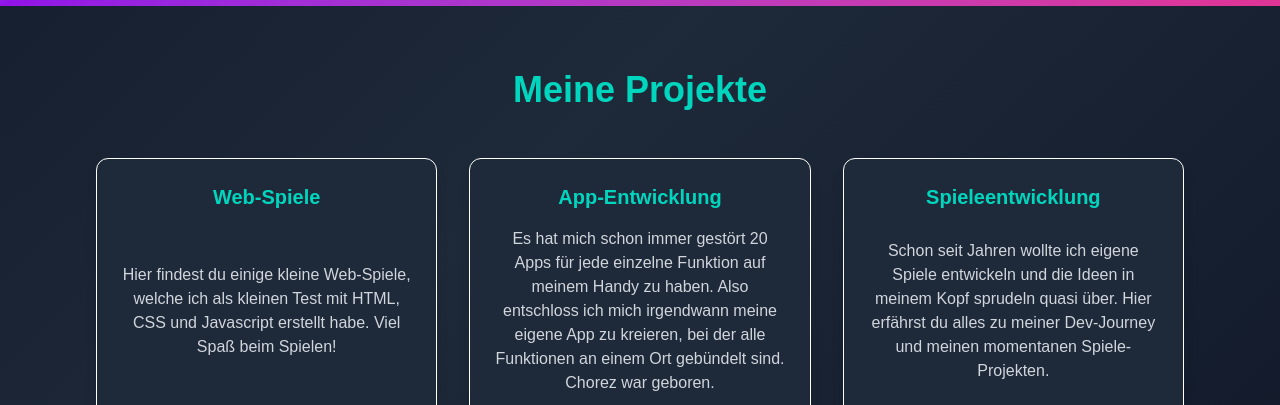
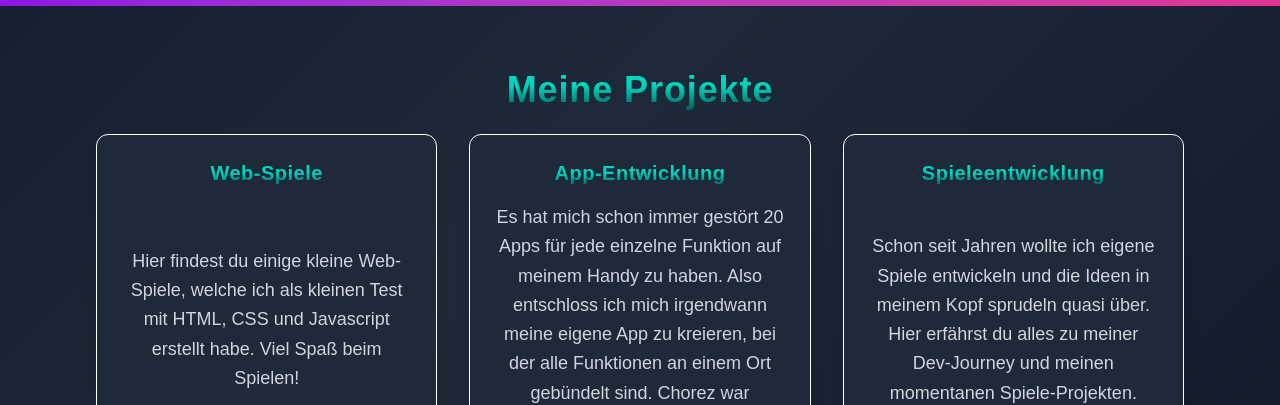
Before and after one commit to PlaywithK/PlaywithKde, a Next.js app: page /de in a window 1280 px wide. Shown: the part 547-952 px from the top of the page. Built offline with nearby package versions, Linux system fonts and the light colour scheme; grey boxes are pictures that could not be loaded.

Commit message:
Prepared Overall Design for H1,H2,H3 and Ps

```diff
--- /dev/null
+++ b/src/app/[locale]/components/design.tsx
@@ -0,0 +1,104 @@
+import React from "react";
+
+export function H1({
+    children,
+    className = "",
+}: {
+    children: React.ReactNode;
+    className?: string;
+}) {
+    return (
+        <h1 className={"text-6xl font-extrabold text-teal-400 tracking-wide drop-shadow-lg " + className}>
+            {children}
+        </h1>
+    );
+}
+
+export function H2({
+  children,
+  className = "",
+}: {
+  children: React.ReactNode;
+  className?: string;
+}) {
+  return (
+    <h2
+      className={
+        "text-4xl font-semibold tracking-wide mb-6 bg-gradient-to-b from-teal-400 from-40% to-teal-800 to-100% text-transparent bg-clip-text " +
+        className
+      }
+    >
+      {children}
+    </h2>
+  );
+}
+
+
+export function H3({
+    children,
+    className = "",
+}: {
+    children: React.ReactNode;
+    className?: string;
+}) {
+    return (
+        <h3
+            className={"text-2xl font-semibold text-teal-200 tracking-wide mb-4 bg-gradient-to-b from-teal-400 from-50% to-teal-800 to-100% text-transparent bg-clip-text " + className}>
+            {children}
+        </h3>
+    );
+}
+
+export function P({
+  children,
+  className = "",
+}: {
+  children: React.ReactNode;
+  className?: string;
+}) {
+  return (
+    <p
+      className={
+        "text-gray-300 text-lg leading-relaxed max-w-3xl " + className
+      }
+    >
+      {children}
+    </p>
+  );
+}
+
+export function PSmall({
+  children,
+  className = "",
+}: {
+  children: React.ReactNode;
+  className?: string;
+}) {
+  return (
+    <p
+      className={
+        "text-gray-400 text-sm leading-relaxed max-w-3xl " + className
+      }
+    >
+      {children}
+    </p>
+  );
+}
+
+export function PLarge({
+  children,
+  className = "",
+}: {
+  children: React.ReactNode;
+  className?: string;
+}) {
+  return (
+    <p
+      className={
+        "text-gray-100 text-xl leading-relaxed max-w-3xl " + className
+      }
+    >
+      {children}
+    </p>
+  );
+}
--- a/src/app/[locale]/page.js
+++ b/src/app/[locale]/page.js
@@ -3,6 +3,7 @@
 import { useTranslations } from "next-intl";
 import { useParams } from "next/navigation";
 import { useEffect } from "react";
+import { H1, H2, H3, P } from "./components/design";
 import Link from "next/link";
 
 export default function Home() {
@@ -25,7 +26,7 @@ export default function Home() {
 
         <div className="relative z-10 w-full px-4 md:px-8">
           <h1
-            className="text-5xl sm:text-6xl font-extrabold mb-6 drop-shadow-lg opacity-0 translate-y-5 animate-fade-in-up"
+            className="text-5xl sm:text-6xl font-extrabold mb-6 drop-shadow-lg opacity-0 translate-y-5 animate-fade-in-up "
           >
             {t("hero.title")}
           </h1>
@@ -53,9 +54,7 @@ export default function Home() {
 
       {/* Projekte */}
       <section id="projects" className="px-4 sm:px-8 py-16 max-w-6xl mx-auto">
-        <h2 className="text-3xl sm:text-4xl font-bold mb-12 text-teal-400 text-center">
-          {t("projects.title")}
-        </h2>
+        <H2 className="text-center"> {t("projects.title")} </H2>
 
         <div className="grid grid-cols-1 md:grid-cols-2 lg:grid-cols-3 gap-8">
           {[
@@ -79,10 +78,10 @@ export default function Home() {
               key={idx}
               className="flex flex-col justify-between bg-gray-800 rounded-xl shadow-lg border border-white border-opacity-20 p-6 hover:shadow-xl transition-all"
             >
-              <h3 className="text-xl font-semibold mb-4 text-teal-400 text-center">{title}</h3>
+              <H3 className="text-xl font-semibold mb-4 text-teal-400 text-center">{title}</H3>
 
               <div className="flex-1 flex items-center justify-center text-center">
-                <p className="text-gray-300 text-sm sm:text-base">{description}</p>
+                <P className="">{description}</P>
               </div>
 
               <div className="mt-6 text-center">
--- a/src/app/[locale]/projekte/page.js
+++ b/src/app/[locale]/projekte/page.js
@@ -1,6 +1,7 @@
 "use client";
 
 import Hero from "./../components/hero";
+import { H1, H2, H3, P, PLarge} from "./../components/design";
 import Link from "next/link";
 import Image from "next/image";
 import { useTranslations } from "next-intl";
@@ -63,8 +64,6 @@ export default function Projekte() {
   return (
     <>
       <Hero title={t("title")} subtitle={t("desc")} />
-
-      <p className="text-center">Alle Projekte von PlaywithK, von App-Entwicklung bis hin zu Minecraft!</p>
 
       <hr className="border-t border-gray-700 my-12" />
 
@@ -201,7 +200,7 @@ export default function Projekte() {
 
       {/* Minecraft Projekte */}
       <section className="max-w-6xl mx-auto mt-32 px-4 sm:px-8 sm:pb-8">
-        <h2 className="text-4xl font-bold text-teal-400 mb-10 text-center">{t("minecraftProjects.title")}</h2>
+        <H2 className="text-4xl font-bold text-teal-400 mb-10 text-center">{t("minecraftProjects.title")}</H2>
 
         <div className="grid grid-cols-1 sm:grid-cols-2 md:grid-cols-3 gap-6">
           {["item1", "item2", "item3"].map((key) => (
--- a/src/messages/de.json
+++ b/src/messages/de.json
@@ -28,7 +28,7 @@
       "desc": "Projekte"
     },
     "title": "Projekte",
-    "desc": "Alle Projekte von PlaywithK",
+    "desc": "Alle Projekte von PlaywithK, von App-Entwicklung bis hin zu Minecraft!",
     "webGames": {
       "title": "Web-Spiele",
       "desc": "Hier findest du einige kleine Web-Spiele, welche ich als kleinen Test mit HTML, CSS und Javascript erstellt habe. Viel Spaß beim Spielen!",
--- a/src/messages/en.json
+++ b/src/messages/en.json
@@ -28,7 +28,7 @@
       "desc": "Projects"
     },
     "title": "Projects",
-    "desc": "All projects by PlaywithK",
+    "desc": "All Projects of PlaywithK, from App-Developement to Minecraft!",
     "webGames": {
       "title": "Web Games",
       "desc": "Here you can find some small web games I created as a test using HTML, CSS, and JavaScript. Have fun playing!",
```
